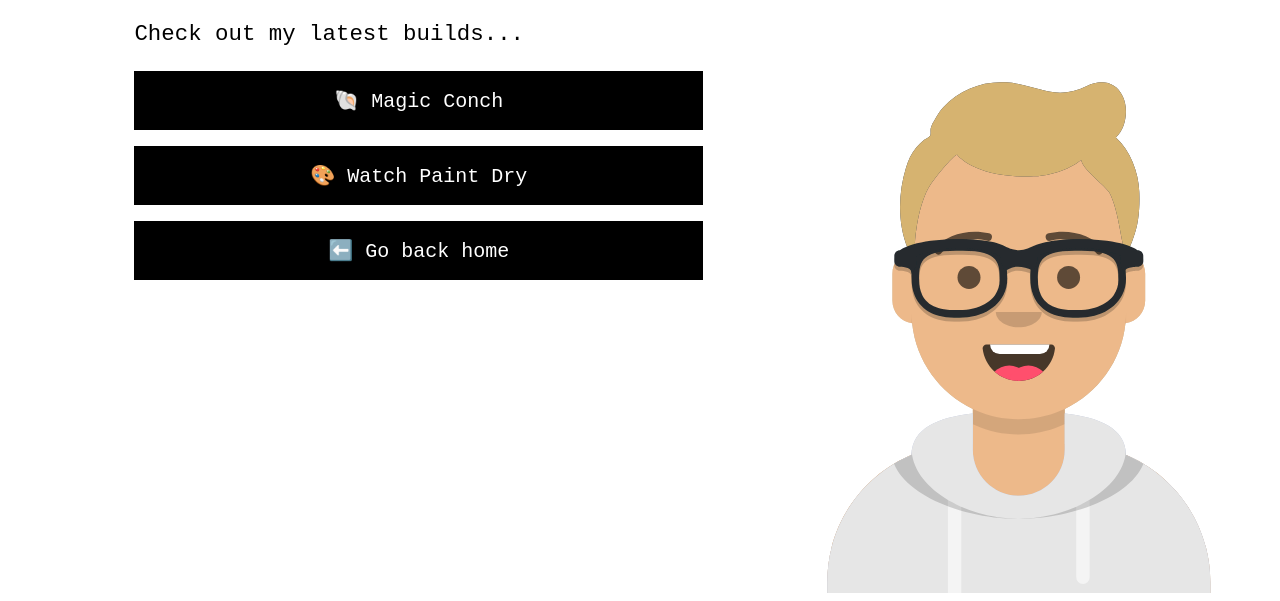
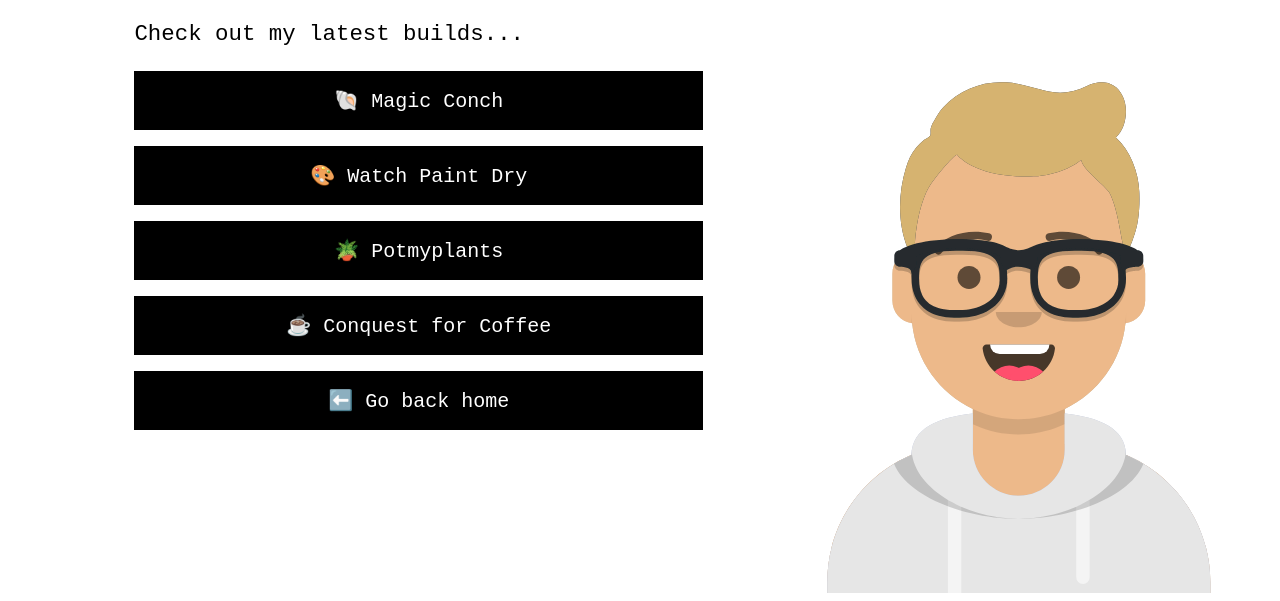
Before and after one commit to jparcher/jparcher.github.io, a website: page projects.html in a window 1280 px wide. Shown: the part 215-816 px from the top of the page. Drawn offline with Linux system fonts and the light colour scheme.

Commit message:
👨🏻‍🎨 updated projects list

```diff
--- a/projects.html
+++ b/projects.html
@@ -18,6 +18,8 @@
           <p>Check out my latest builds...</p>
           <a href="/projects/magic-conch" class="button button--full">🐚 Magic Conch</a>
           <a href="/projects/watch-paint-dry" class="button button--full">🎨 Watch Paint Dry</a>
+          <a href="https://potmyplants.xyz/about/" class="button button--full" rel="follow noopener" target="_blank">🪴 Potmyplants</a>
+          <a href="/projects/watch-paint-dry" class="button button--full" rel="follow noopener" target="_blank">☕️ Conquest for Coffee</a>
           <a href="/" class="button button--full">⬅️ Go back home</a>
         </div>
       </div>
```
